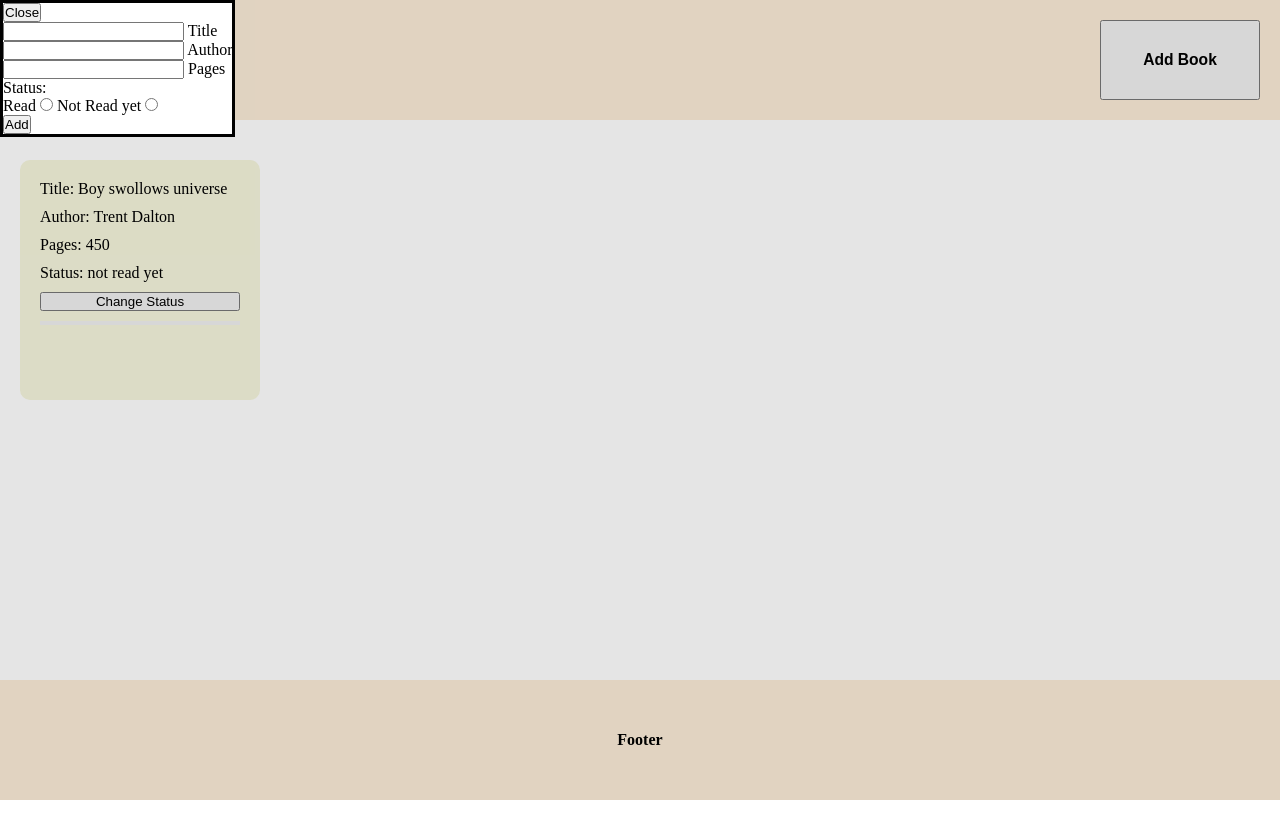
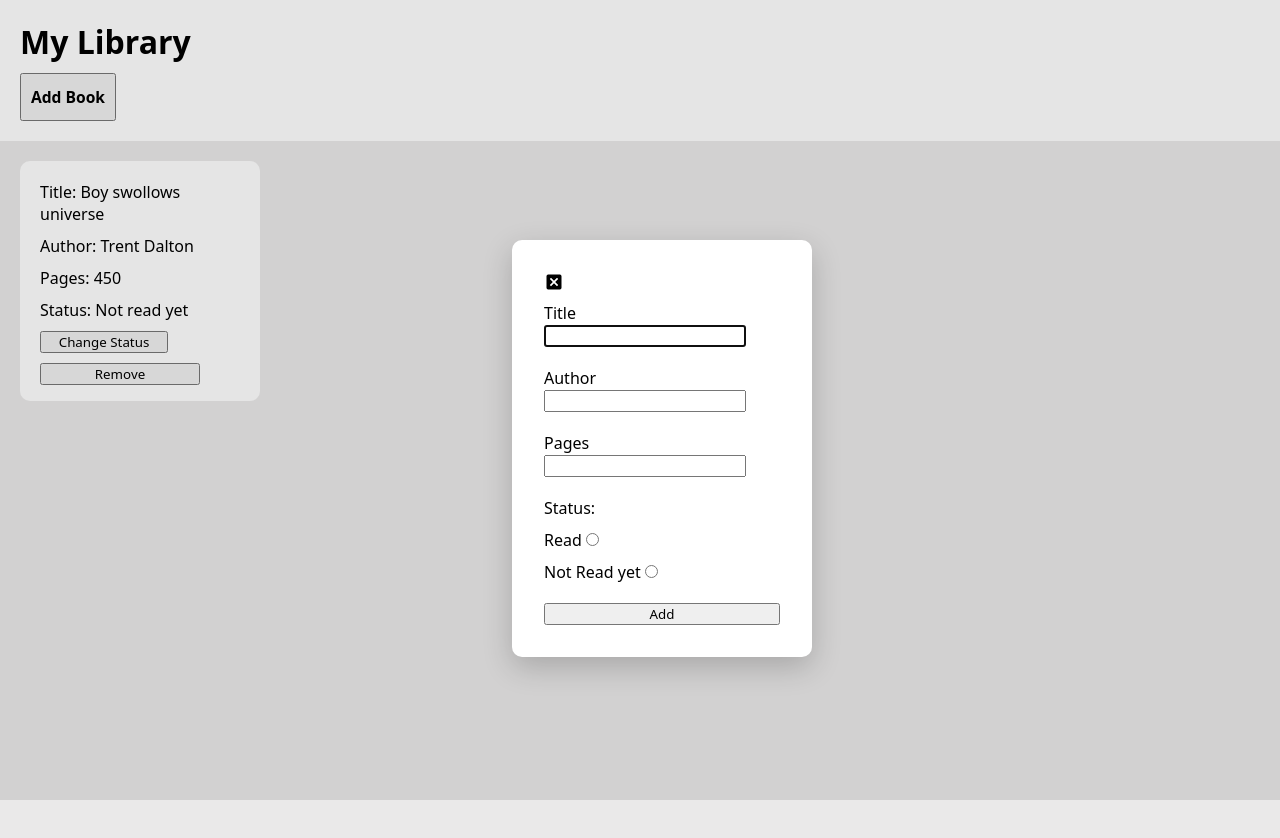
Before and after one commit to Borrispooman/Library, a plain HTML site: page index.html in a window 1280 px wide. Both pictures are taken after a click on the button "Add Book". Before the commit the page ends 800 px from the top, so only its background shows below. Drawn offline with Linux system fonts and the light colour scheme; no server answers.

Commit message:
minimal UI

```diff
--- a/index.html
+++ b/index.html
@@ -9,38 +9,53 @@
 <body>
     <header>
         <h1>My Library</h1>
-        <div class="add-book-container" id="add-book-container">
         <dialog id="add-book-dialog">
-                <button id="close">Close</button>
-                <form id = "new-book-details">
+            <div id="close">
+                <svg xmlns="http://www.w3.org/2000/svg" viewBox="0 0 24 24">
+                    <path d="M19,3H16.3H7.7H5A2,2 0 0,0 3,5V7.7V16.4V19A2,2 0 0,0 5,21H7.7H16.4H19A2,2 0 0,0 21,19V16.3V7.7V5A2,2 0 0,0 19,3M15.6,17L12,13.4L8.4,17L7,15.6L10.6,12L7,8.4L8.4,7L12,10.6L15.6,7L17,8.4L13.4,12L17,15.6L15.6,17Z"/>
+                </svg>
+            </div>
+            <form id="new-book-details">
+
+
+
                 <div class="form-group">
+                    <label for="new-title">Title</label>
                     <input type="text"
                     name="added-book-title"
                     id="new-title"
                     class="form-input"
                     minlength="3"
                     >
-                        <label for="new-title">Title</label>
                 </div>
+
+
+
                 <div class="form-group">
+                    <label for="new-author">Author</label>
                     <input type="text"
                     name="added-book-author"
                     id="new-author"
                     class="form-input"
                     minlength="3"
                     >
-                        <label for="new-author">Author</label>
                 </div>
+
+
+
                 <div class="form-group">
+                    <label for="new-pages">Pages</label>
                     <input type="number"
                     name="added-book-pages"
                     id="new-pages"
                     class="form-input"
                     min= "1"
                     >
-                        <label for="new-pages">Pages</label>
                 </div>
-                    <div class="form-group">
+
+
+
+                <div class="radio-group">
                     <legend>Status:</legend>
                     <label>
                         Read
@@ -57,14 +72,9 @@
         <button class="add-book" id="add-book-button">
             <h3>Add Book</h3>
         </button>
-
-        </div>
     </header>
     <div class="main-content" id="main">
     </div>
-    <footer>
-        <h4>Footer</h4>
-    </footer>
 </body>
 <script src="scripts.js"></script>
 </html>
--- a/scripts.js
+++ b/scripts.js
@@ -1,16 +1,3 @@
-async function fetchBookCover(title) {
-    const query = encodeURIComponent(title);
-    const response = await fetch(`https://www.googleapis.com/books/v1/volumes?q=intitle:${query}`);
-    const data = await response.json();
-
-    if (data.totalItems > 0) {
-        const thumbnail = data.items[0].volumeInfo.imageLinks?.thumbnail;
-        return thumbnail || null;
-    }
-
-    return null;
-}
-
 const myLibrary = []
 
 function Book(title, author, pages, read){
@@ -19,7 +6,7 @@ function Book(title, author, pages, read){
         this.pages = pages;
         this.id = crypto.randomUUID();
         this.read = read;
-        this.readString = (this.read == true) ? "read" : "not read yet"
+        this.readString = (this.read == true) ? "Read" : "Not read yet"
         this.isDisplayed = false
 
     }
@@ -98,30 +85,14 @@ function createBookDisplayCard(i){
         console.log("im here")
     })
 
-
-
-
-
-
-
     const delButton = document.createElement("button");
     delButton.className = "delete-book";
+    delButton.textContent = "Remove"
     delButton.id = myLibrary[i].id
 
     delButton.addEventListener("click", () => {
         deleteBookById(newDiv.id);
     })
-
-    fetchBookCover(myLibrary[i].title)
-    .then(imageUrl => {
-        if (imageUrl) {
-            const img = document.createElement("img");
-            img.src = imageUrl;
-            newDiv.append(img);
-        } else {
-            console.log("No image found.");
-        }
-    });
 
     newDiv.append(title, author, pages, status, statusToggle, delButton);
 
--- a/styles.css
+++ b/styles.css
@@ -4,49 +4,42 @@
   box-sizing: border-box;
   margin: 0;
   padding: 0;
+  font-family: system-ui, -apple-system,
+   BlinkMacSystemFont, 'Segoe UI',
+   Roboto, Oxygen, Ubuntu, Cantarell,
+   'Open Sans', 'Helvetica Neue', sans-serif;
 }
 
 body{
     height: 100vh;
     display: grid;
-    grid-template-rows: 1fr 4fr 1fr;
+    grid-template-rows: 1fr 5fr;
 }
 
 header{
     padding: 20px;
     display: flex;
-    justify-content: space-between;
-    background-color: antiquewhite;
-}
-
-
-.login{
-    width: 80px;
-    height: 30px;
+    flex-direction: column;
+    gap:10px;
+    box-shadow: 0 4px 6px rgba(0, 0, 0, 0.1);
 }
 
 .main-content{
-    margin-top: 20px;
-    padding: 20px;
+    background-color: rgb(234, 233, 233);
     display: grid;
     grid-template-columns: repeat(6, 1fr);
-    grid-template-rows: 1fr 1fr;
+    grid-template-rows: 1fr 1fr 1fr;
     gap: 20px;
+    padding: 20px;
 }
 
-footer{
-    background-color: antiquewhite;
-    display: flex;
-    justify-content: center;
-    align-items: center;
-}
 
 .bookCard{
     height: 15rem;
     width: 15rem;
     padding: 20px;
     border-radius: 10px;
-    background-color: beige;
+    background-color: rgb(255, 255, 255);
     display: flex;
     flex-direction: column;
     gap: 10px;
@@ -59,8 +52,8 @@ footer{
 }
 
 .add-book{
-    height: 5rem;
-    width: 10rem;
+    height: 3rem;
+    width: 6rem;
 }
 
 .add-book-container{
@@ -68,3 +61,55 @@ footer{
     justify-content: center;
     align-items: center;
 }
+
+.toggle{
+    height: 2rem;
+    width: 8rem;
+}
+
+.delete-book{
+    height: 1.5rem;
+    width: 10rem;
+}
+
+dialog {
+  padding: 2rem;
+  border: none;
+  border-radius: 10px;
+  box-shadow: 0 10px 30px rgba(0, 0, 0, 0.2);
+  width: 300px;
+  background-color: #fff;
+  position: fixed;
+  top: 30%;
+  left: 40%;
+}
+
+form{
+    display: flex;
+    flex-direction:column;
+    gap: 20px;
+}
+
+#close{
+    height: 20px;
+    width: 20px;
+    padding: 0px;
+    margin-bottom: 10px;
+
+}
+
+#close svg{
+    margin: 0px;
+    height: 20px;
+    width: 20px;
+}
+
+.form-group{
+
+}
+
+.radio-group{
+    display: flex;
+    flex-direction: column;
+    gap: 10px;
+}
```
Lines whose indentation alone changed are shown as unchanged.
